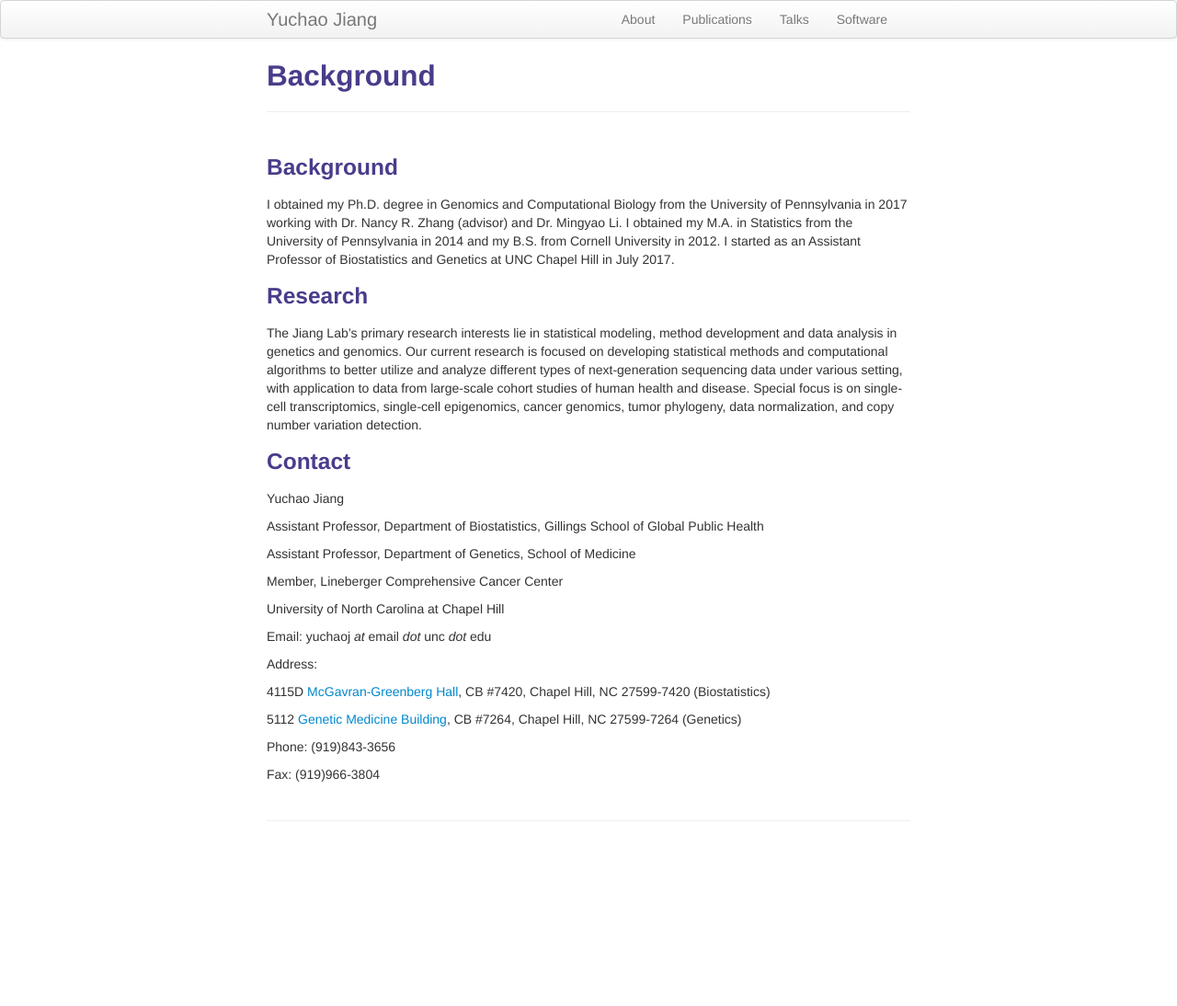
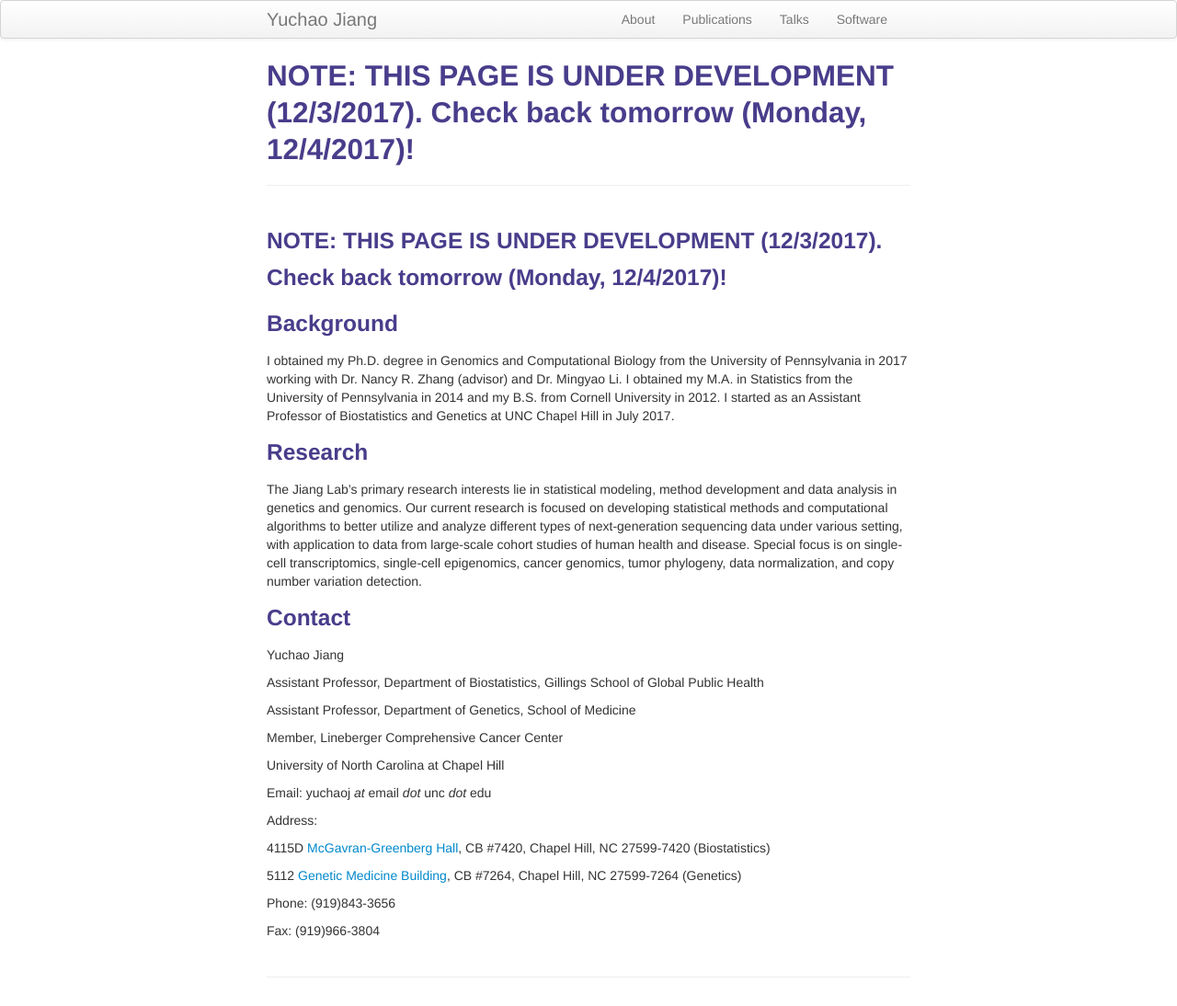
Before and after one commit to yuchaojiang/yuchaojiang.github.io, a Jekyll site: the page built from index.md, in a window 1280 px wide. Shown: the whole page at 92% size. Built offline with Jekyll 4.4.1, drawn with Linux system fonts in a browser that asks for light colours; our own code applies the rules of GitHub Pages for plain Markdown files; before the commit the page ends 924 px from its top, so only the background shows below that.

Commit message:
Update index.md

```diff
--- a/index.md
+++ b/index.md
@@ -5,6 +5,7 @@ description: Webpage for the Jiang Lab at UNC Chapel Hill.
 
 ---
 
+### NOTE: THIS PAGE IS UNDER DEVELOPMENT (12/3/2017). Check back tomorrow (Monday, 12/4/2017)!
 
 ###  Background
 
```
